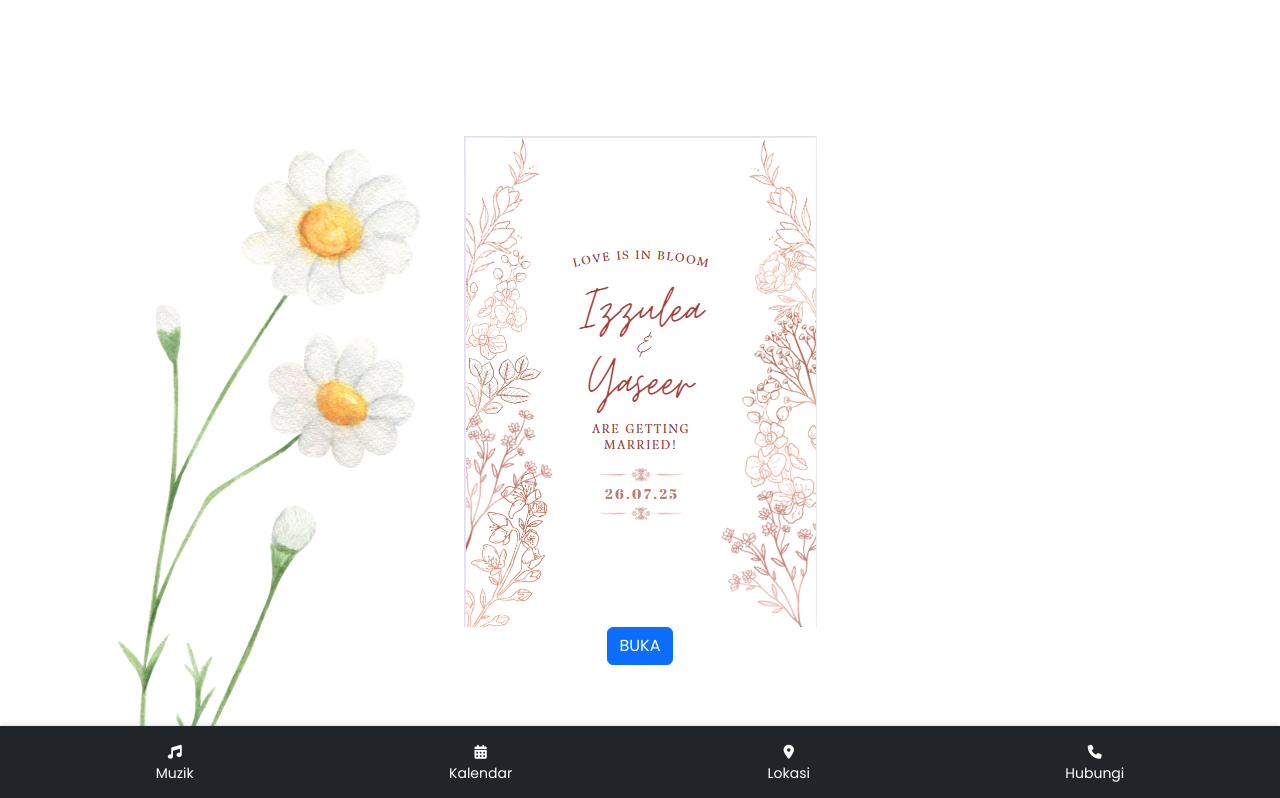
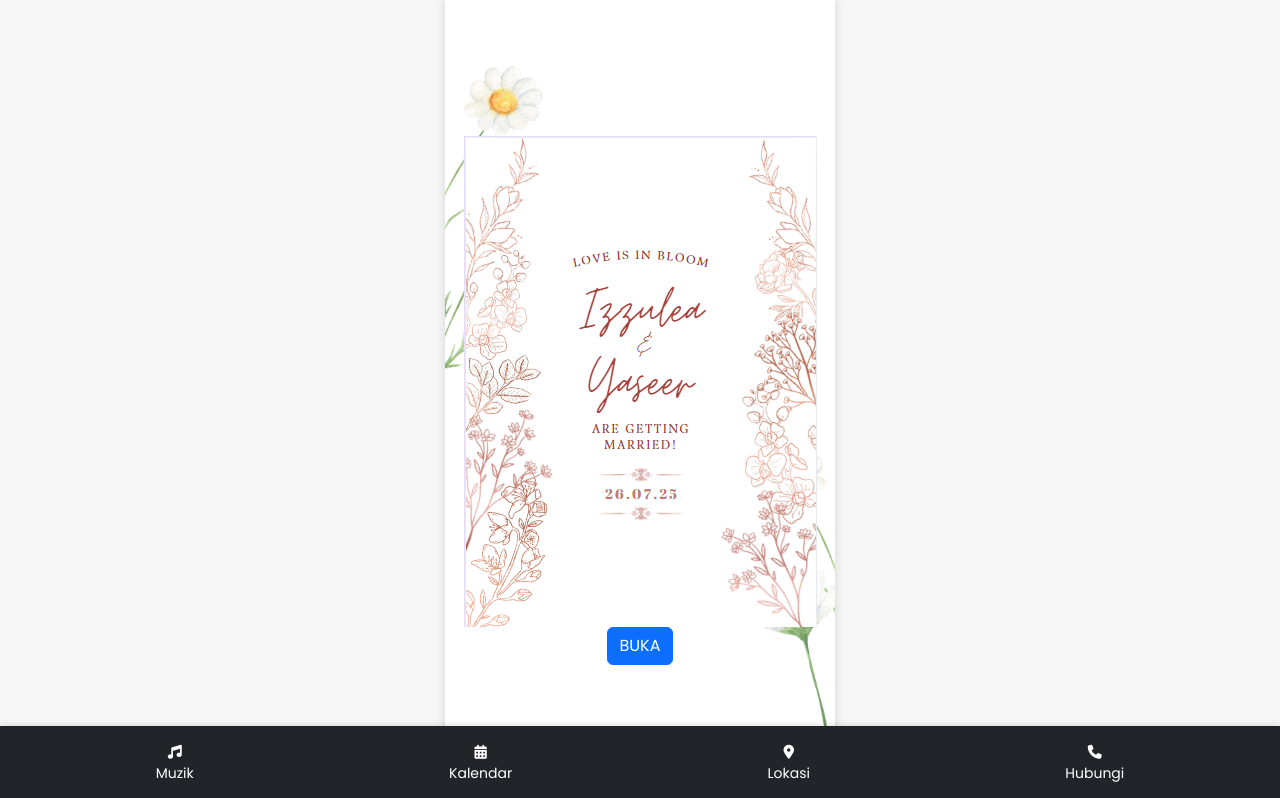
Before and after one commit to ijjue/walimatul-urus-izzulea-yaseer, a plain HTML site: page index.html in a window 1280 px wide. Shown: the top 798 px of the page. Drawn offline with nearby package versions, Linux system fonts and the light colour scheme; a web font is replaced by a local one.

Commit message:
silap file

```diff
--- a/style.css
+++ b/style.css
@@ -3,11 +3,11 @@
 body {
     font-family: "Poppins", sans-serif;
     text-align: center;
-    background-image: url("assets/background.png");
-    background-repeat: no-repeat;
-    background-attachment: fixed;
-    background-size: cover;
-    background-position: center;
+    background-color: #f7f7f7;
+    margin: 0;
+    padding: 0;
+    display: flex;
+    justify-content: center;
 }
 
 body h1, h2, h3, p{
@@ -18,6 +18,7 @@ body h1 {
     font-family: "Great Vibes", cursive;
     font-weight: 400;
     font-style: normal;
+    font-size: 25px;
 }
 
 body h2 {
@@ -37,7 +38,6 @@ body h3 {
     flex-direction: column;
     justify-content: center;
     align-items: center;
-    /* background: url('assets/images/wedding-bg.jpg') center/cover no-repeat; */
     color: white;
     text-shadow: 2px 2px 5px rgba(0, 0, 0, 0.5);
 }
@@ -53,8 +53,8 @@ body h3 {
 }
 
 #main-content {
-    display: block; /*nanti tukar display:none*/
-    padding: 20px;
+    display: none; /*nanti tukar display:none*/
+    padding: 10px;
 }
 
 #music {
@@ -86,3 +86,26 @@ body h3 {
     height: 50px;
     margin: 16px;
 }
+
+.container {
+    width: 390px;
+    height: 100vh;
+    overflow-y: auto;
+    position: relative;
+    box-shadow: 0 0 10px rgba(0,0,0,0.15);
+}
+
+/* Background fixed inside the container */
+.container::before {
+    content: "";
+    position: fixed;
+    width: 390px;
+    height: 100vh;
+    top: 0;
+    left: 50%;
+    transform: translateX(-50%);
+    background-image: url("assets/background.png");
+    background-size: cover;
+    background-position: center;
+    z-index: -1;
+}
```
